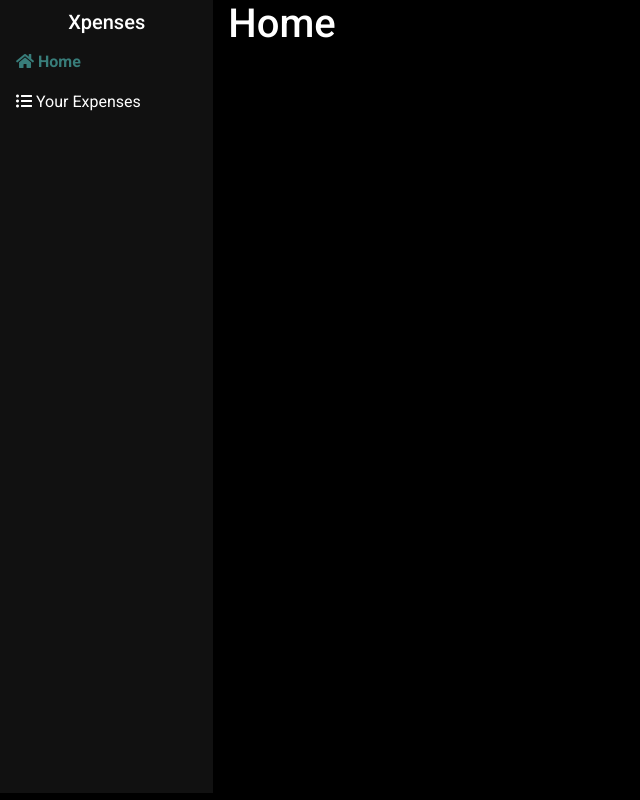
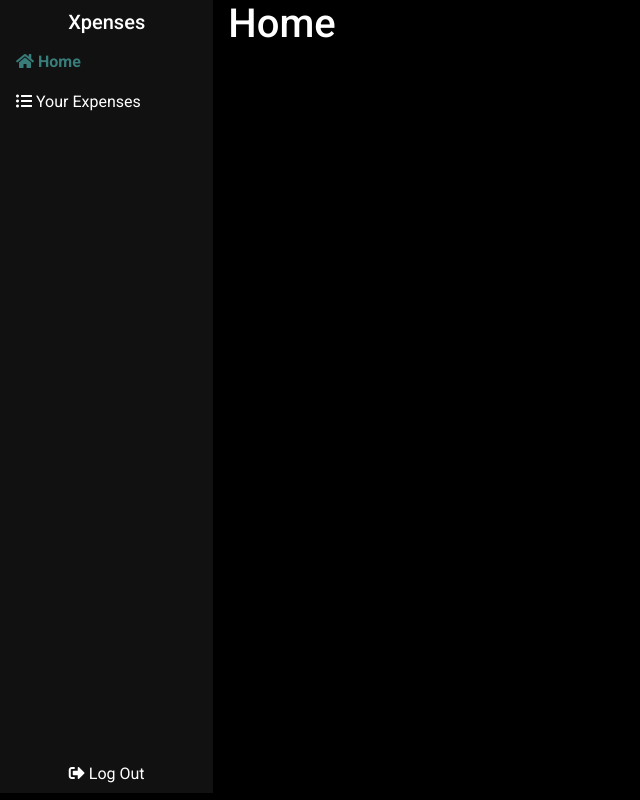
Before and after one commit to albuquerque53/xpenses, a Vue app: page /#/ in a window 1280 px wide. Shown: the whole page, without its empty margins (0-640 px from the left). Built offline with nearby package versions, Linux system fonts and the light colour scheme; no server answers; sample sign-in values are in the browser's storage.

Commit message:
:sparkles: Log Out component & button

```diff
--- /dev/null
+++ b/src/components/layout/LayoutLogout.vue
@@ -0,0 +1,35 @@
+<template>
+  <button class="btn btn-logout" @click="logout()">
+    <i class="fa fa-sign-out-alt"></i>
+    Log Out
+  </button>
+</template>
+
+<script>
+export default {
+  methods: {
+    async logout () {
+      this.$root.$emit('Spinner::show')
+
+      await this.$firebase.auth().signOut()
+
+      this.$router.push({ name: 'login' })
+
+      this.$root.$emit('Spinner:hide')
+    }
+  }
+}
+</script>
+
+<style lang="scss" scoped>
+
+.btn-logout {
+  width: 100%;
+  cursor: pointer;
+  color: var(--white);
+  &:hover {
+    color: var(--featured);
+  }
+}
+
+</style>
--- a/src/components/layout/LayoutNavigation.vue
+++ b/src/components/layout/LayoutNavigation.vue
@@ -1,6 +1,6 @@
 <template>
-  <div>
-    <nav class="nav flex-column">
+  <nav class="nav flex-column justify-content-between">
+    <div>
       <router-link
         exact
         exact-active-class="active"
@@ -12,12 +12,19 @@
         <i class="fa" :class="`fa-${route.meta.icon}`"></i>
         {{ route.meta.title }}
       </router-link>
-    </nav>
-  </div>
+    </div>
+    <layout-logout />
+  </nav>
 </template>
 
 <script>
+import LayoutLogout from './LayoutLogout'
+
 export default {
+  components: {
+    LayoutLogout
+  },
+
   computed: {
     routerLinks () {
       return this.$router.options.routes.filter(route => route.name !== 'login')
```
